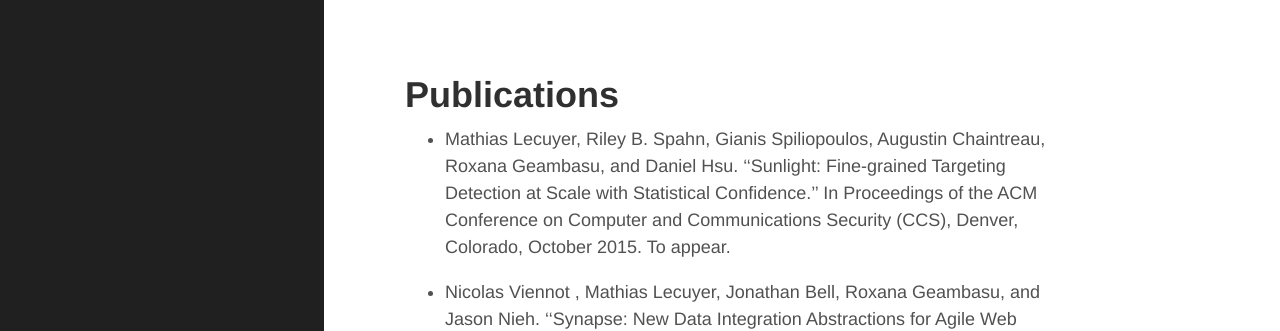
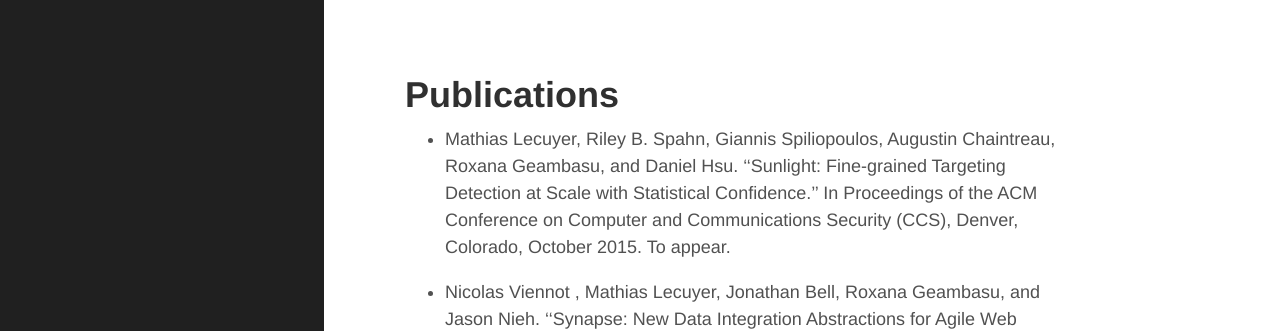
Before and after one commit to roxanageambasu/roxanageambasu.github.io, a Jekyll site: the page built from 02-publications.md, in a window 1280 px wide and 900 px high. Shown: the top 331 px of the window. Built offline with Jekyll 4.4.1, drawn with Linux system fonts in a browser that asks for light colours; Markdown is read by kramdown in place of the engine named in the settings.

Commit message:
yannis's name

```diff
--- a/02-publications.md
+++ b/02-publications.md
@@ -2,7 +2,7 @@
 layout: page
 title: Publications
 ---
-* Mathias Lecuyer, Riley B. Spahn, Gianis Spiliopoulos, Augustin Chaintreau, Roxana Geambasu, and Daniel Hsu.
+* Mathias Lecuyer, Riley B. Spahn, Giannis Spiliopoulos, Augustin Chaintreau, Roxana Geambasu, and Daniel Hsu.
   ''Sunlight: Fine-grained Targeting Detection at Scale with Statistical Confidence.''
   In Proceedings of the ACM Conference on Computer and Communications Security (CCS), Denver, Colorado,
   October 2015.  To appear.
```
